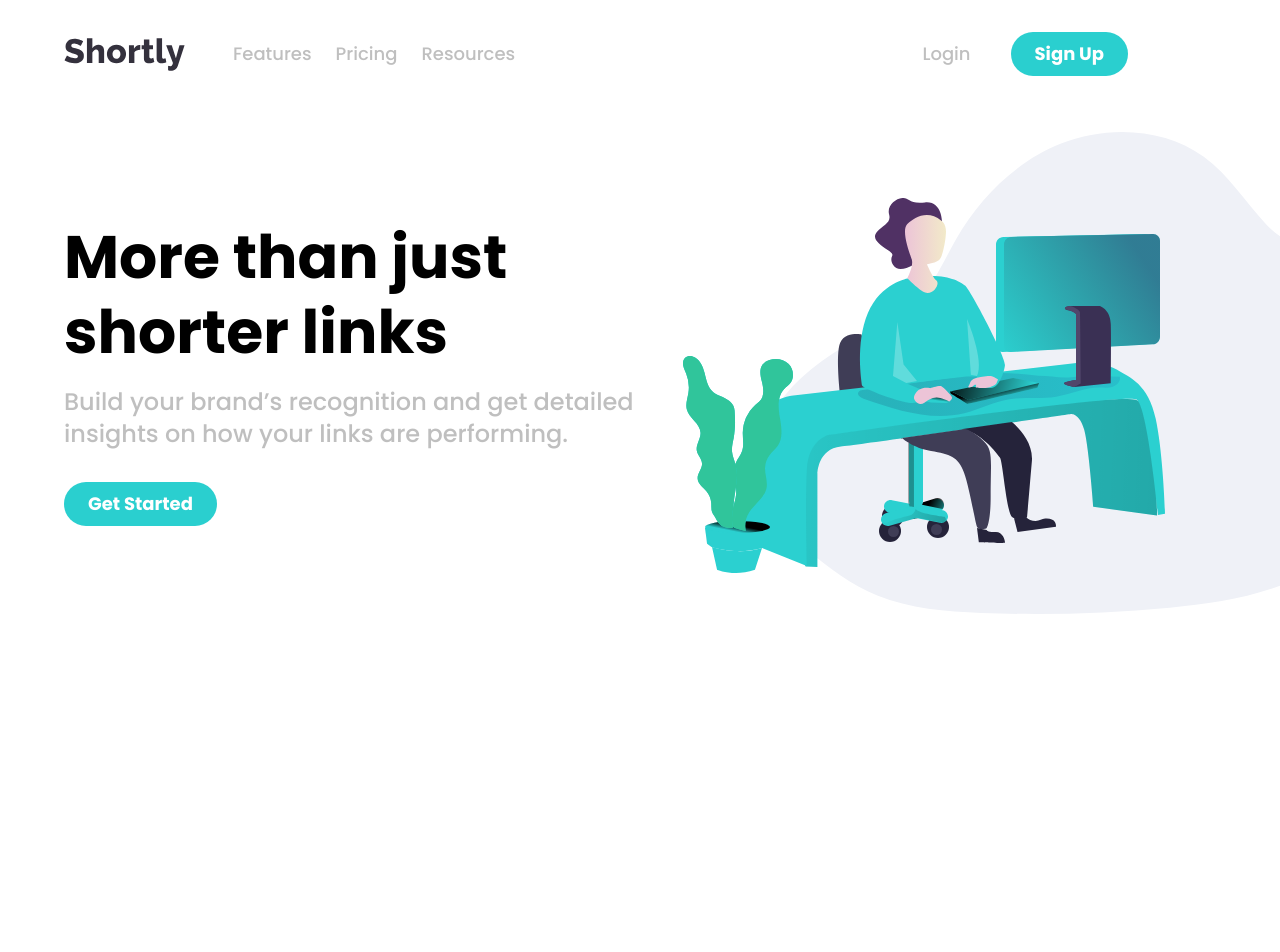
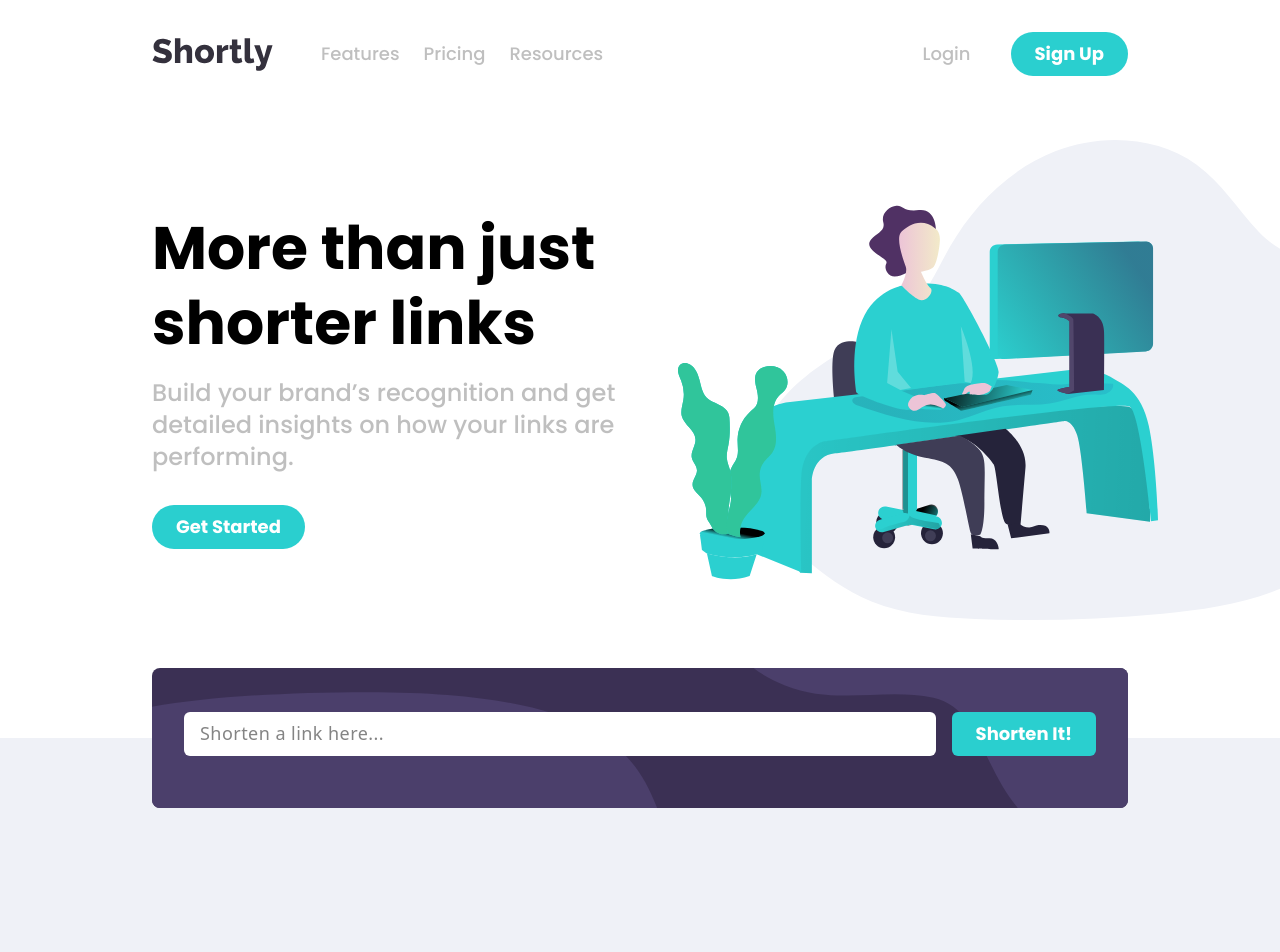
Before and after one commit to Tifa45/Shortly, a React (Vite) app: page / in a window 1280 px wide. Shown: the top 952 px of the page. Before the commit the page ends 800 px from the top, so only its background shows below. Built offline with nearby package versions, Linux system fonts and the light colour scheme.

Commit message:
form section

```diff
--- a/package.json
+++ b/package.json
@@ -17,6 +17,7 @@
     "lucide-react": "^0.514.0",
     "react": "^19.1.0",
     "react-dom": "^19.1.0",
+    "react-hook-form": "^7.57.0",
     "tailwind-merge": "^3.3.0",
     "tailwindcss": "^4.1.8"
   },
--- a/src/App.jsx
+++ b/src/App.jsx
@@ -1,12 +1,14 @@
-import HeroSection from "./MyComponents/hero-section";
 import MobNavbar from "./MyComponents/mob-navbar";
+import HeroSection from "./sections/hero-section";
+import ShortenLink from "./sections/shorten-link";
 
 function App() {
   return (
     <>
-    <div className="w-full  overflow-x-hidden">
-      <MobNavbar />
-      <HeroSection />
+      <div className="w-full  overflow-x-hidden py-8">
+        <MobNavbar />
+        <HeroSection />
+        <ShortenLink />
       </div>
     </>
   );
--- a/src/MyComponents/mob-navbar.jsx
+++ b/src/MyComponents/mob-navbar.jsx
@@ -32,7 +32,7 @@
 
   return (
     <>
-      <div className="w-full px-4 py-8 flex justify-between items-center md:justify-start md:px-8 lg:px-16 ">
+      <div className="w-full  flex justify-between items-center md:justify-start gpad ">
         <div className="flex justify-start flex-shrink-0 items-center">
           <a href="#">
             <img src="logo.svg" alt="logo" />
@@ -117,7 +117,7 @@
                 ))}
               </ul>
             </div>
-            <div className=" ml-auto flex justify-center items-center gap-10 lg:pr-22">
+            <div className=" ml-auto flex justify-center items-center gap-10 ">
               <a href="#">
                 <p className="hover-underline-animation font-shortly text-text-accent font-normal text-lg hover:text-black">
                   Login
--- /dev/null
+++ b/src/MyComponents/shorten-form.jsx
@@ -0,0 +1,84 @@
+import { useEffect } from "react";
+import { useForm } from "react-hook-form";
+
+function ShortenForm({ setUserLinks, userLinks }) {
+  const {
+    register,
+    handleSubmit,
+    formState: { isSubmitting, errors },
+    setError,
+  } = useForm();
+
+  async function onSubmit(data) {
+    try {
+      const response = await fetch(
+        "https://cors-anywhere.herokuapp.com/https://cleanuri.com/api/v1/shorten",
+        {
+          method: "POST",
+          headers: { "Content-Type": "application/x-www-form-urlencoded" },
+          body: new URLSearchParams({ url: data?.link }).toString(),
+        }
+      );
+      const results = await response.json();
+      const updatedLinks = [
+        ...userLinks,
+        { oldlink: data.link, shortenLink: results.result_url },
+      ];
+      setUserLinks(updatedLinks);
+      localStorage.setItem("saved links", JSON.stringify(updatedLinks));
+
+      console.log(results);
+    } catch (error) {
+      setError("link", { message: error.message });
+    }
+  }
+
+  return (
+    <div className="w-full bg-prime-dark relative isolate  lg:h-35  rounded-md overflow-hidden">
+      <img
+        src="bg-shorten-mobile.svg"
+        alt="bg"
+        className="w-fit md:w-1/2 absolute right-0 top-0 lg:hidden -z-10"
+      />
+      <img
+        src="bg-shorten-desktop.svg"
+        alt="bg"
+        className="w-full h-full absolute right-0 top-0 lg:block hidden -z-10"
+      />
+      <form
+        onSubmit={handleSubmit(onSubmit)}
+        className="w-full flex min-h-40 lg:h-40 justify-center items-center p-4 md:p-6 lg:px-8 lg:pb-10 lg:pt-11   "
+      >
+        <div className="w-full flex flex-col lg:flex-row gap-4 h-full   ">
+          <div className="w-full   ">
+            <input
+              {...register("link", { required: "Please enter valid link" })}
+              type="text"
+              placeholder="Shorten a link here..."
+              className={`bg-white w-full rounded-sm py-2.5 px-4 ${
+                errors.link && "placeholder:text-red-400! outline-red-400"
+              } placeholder:tracking-wide! placeholder:text-lg! border-none `}
+            />
+            {errors.link && (
+              <p className="text-red-400 italic font-shortly text-sm mt-1 leading-tight">
+                {errors.link.message}{" "}
+              </p>
+            )}
+          </div>
+
+          <div className="w-full lg:w-fit flex justify-center items-center  h-fit">
+            <button
+              className="frm-btn flex-1 text-nowrap "
+              type="submit"
+              disabled={isSubmitting}
+            >
+              {isSubmitting ? "Loading" : "Shorten It!"}
+            </button>
+          </div>
+        </div>
+      </form>
+    </div>
+  );
+}
+
+export default ShortenForm;
--- a/src/index.css
+++ b/src/index.css
@@ -9,16 +9,17 @@
   --font-weight-normal: 500;
   --color-prime-dark: hsl(257, 27%, 26%);
   --color-prime-light: hsl(180, 66%, 49%);
+  --color-prime-hover: hsl(180, 90%, 68%);
   --color-red-font: hsl(0, 87%, 67%);
   --color-hero-bg: hsl(0, 0%, 75%);
-  --color-main-bg: hsl(257, 7%, 63%);
+  --color-main-bg: #EFF1F7;
   --color-footer-bg: hsl(260, 8%, 14%);
   --color-text-accent: hsl(0, 0%, 75%);
 }
 * {
   box-sizing: border-box;
 }
-.the-root{
+.the-root {
   overflow-x: hidden;
   width: 100%;
 }
@@ -33,21 +34,22 @@
   @apply text-lg text-center text-white font-bold font-shortly group-hover:text-black w-full;
 }
 .gpad {
-  @apply px-4 md:px-8 lg:px-16;
+  @apply px-4 md:px-8 lg:px-38;
 }
-.cta-btn{
-  @apply px-6 py-2 font-shortly text-white font-bold text-lg  bg-prime-light rounded-full hover:opacity-65
+.cta-btn {
+  @apply px-6 py-2 font-shortly text-white font-bold text-lg  bg-prime-light rounded-full hover:bg-prime-hover;
 }
-
+.frm-btn {
+  @apply px-6 py-2 font-shortly text-white font-bold text-lg  bg-prime-light rounded-sm hover:bg-prime-hover;
+}
 
 .hover-underline-animation {
   display: inline;
   position: relative;
   padding-bottom: 4px;
-
 }
 .hover-underline-animation::after {
-  content: '';
+  content: "";
   position: absolute;
   width: 100%;
   transform: scaleX(0);
@@ -62,7 +64,6 @@
   transform: scaleX(1);
   transform-origin: bottom left;
 }
-
 
 @theme inline {
   --radius-sm: calc(var(--radius) - 4px);
--- a/src/MyComponents/hero-section.jsx
+++ b/src/sections/hero-section.jsx
@@ -1,8 +1,8 @@
 function HeroSection() {
   return (
-    <section id="#" className="lg:mt-6 ">
+    <section id="#" className="mt-8 lg:mt-16  ">
       <div className=" lg:flex lg:justify-between items-center lg:flex-row-reverse gpad flex flex-col gap-10 ">
-        <div className=" lg:min-w-[50%] flex justify-end md:justify-center lg:justify-end -mr-40 sm:mr-0 lg:-mr-50  ">
+        <div className=" lg:min-w-[50%] flex justify-end md:justify-center lg:justify-end -mr-40 sm:mr-0 lg:-mr-70  ">
           <img
             src="illustration-working.svg"
             alt="hero"
--- /dev/null
+++ b/src/sections/shorten-link.jsx
@@ -0,0 +1,31 @@
+import { useEffect, useState } from "react";
+import ShortenForm from "../MyComponents/shorten-form";
+
+function ShortenLink() {
+  const [userLinks, setUserLinks] = useState([]);
+  function updateLinks() {
+    setUserLinks(JSON.parse(localStorage.getItem("saved links")) || []);
+  }
+
+  useEffect(() => {
+    updateLinks();
+  }, []);
+
+  console.log(userLinks);
+  return (
+    <section className=" w-full mt-12 ">
+      <div className="flex flex-col justify-center items-center w-full bg-gradient-to-b from-white from-50% to-main-bg to-50%  gpad">
+        <ShortenForm
+          setUserLinks={setUserLinks}
+          userLinks={userLinks}
+
+        />
+      </div>
+      <div className="bg-main-bg h-[500px]">
+
+      </div>
+    </section>
+  );
+}
+
+export default ShortenLink;
```
Also changed, not shown: 1 other file (tests, documents, lock files or other folders).
